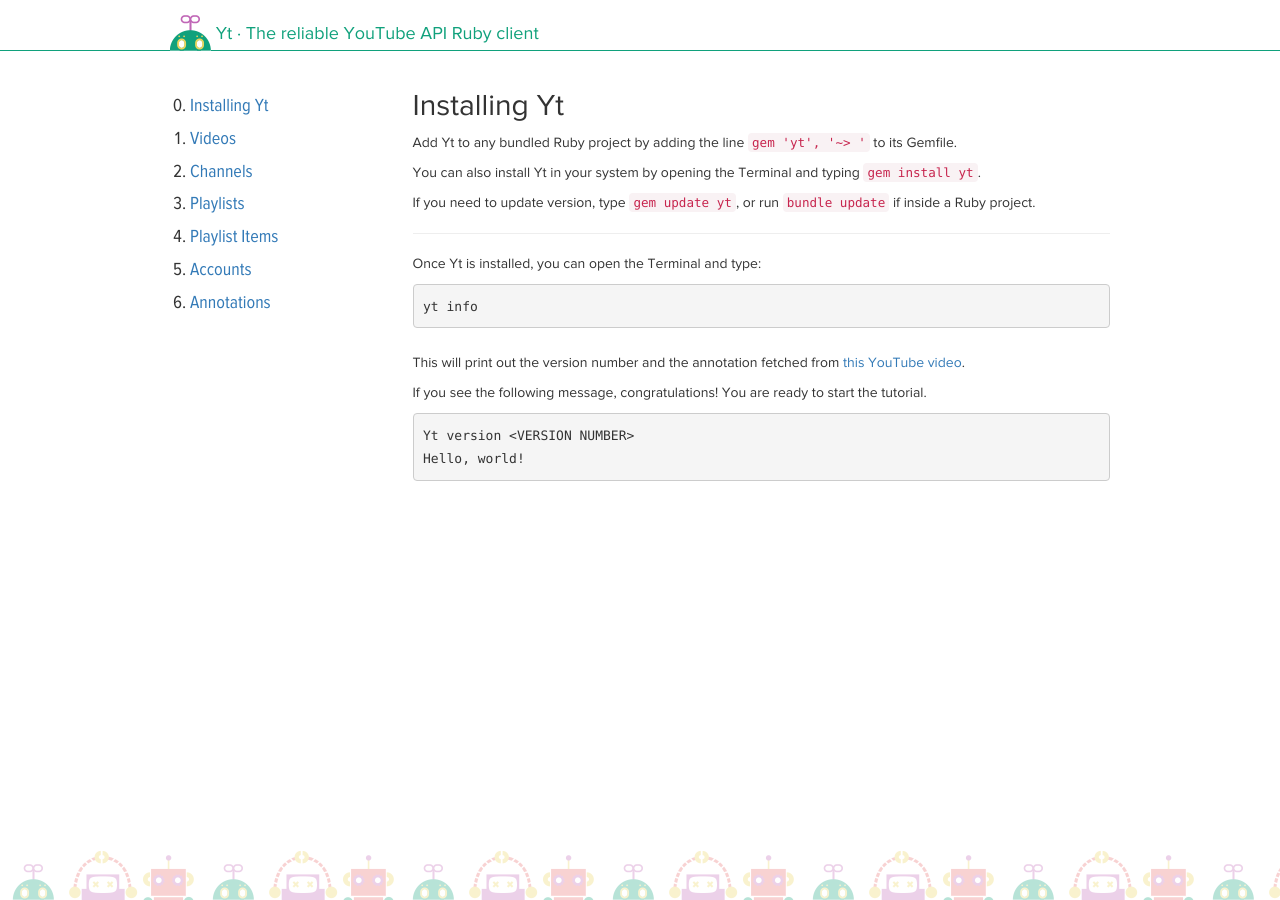
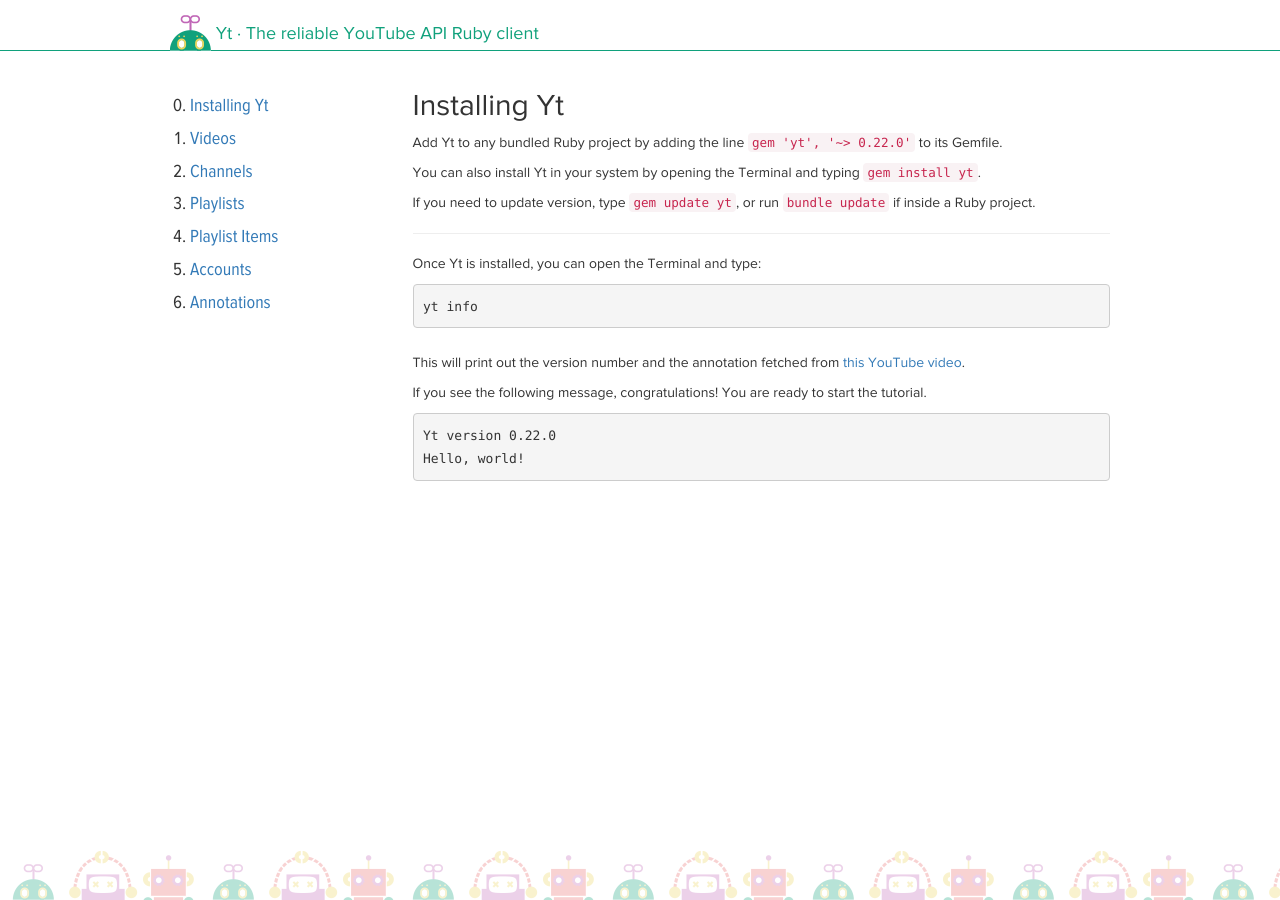
Before and after one commit to nullscreen/yt, a Jekyll site: the page built from index.html, in a window 1280 px wide. Built offline with Jekyll 4.4.1, drawn with Linux system fonts in a browser that asks for light colours; nearby versions of some CDN libraries; some web fonts are replaced; some of the changed lines change nothing that is shown.

Commit message:
Add version number

```diff
--- a/_config.yml
+++ b/_config.yml
@@ -7,3 +7,4 @@
       path: ""
     values:
       layout:  "default"
+      version: 0.22.0
--- a/index.html
+++ b/index.html
@@ -16,6 +16,6 @@
 <p>This will print out the version number and the annotation fetched from <a href='https://youtu.be/BPNYv0vd78A'>this YouTube video</a>.</p>
 <p>If you see the following message, congratulations! You are ready to start the tutorial.</p>
 {% highlight sh %}
-Yt version <VERSION NUMBER>
+Yt version {{ page.version }}
 Hello, world!
 {% endhighlight %}
```
